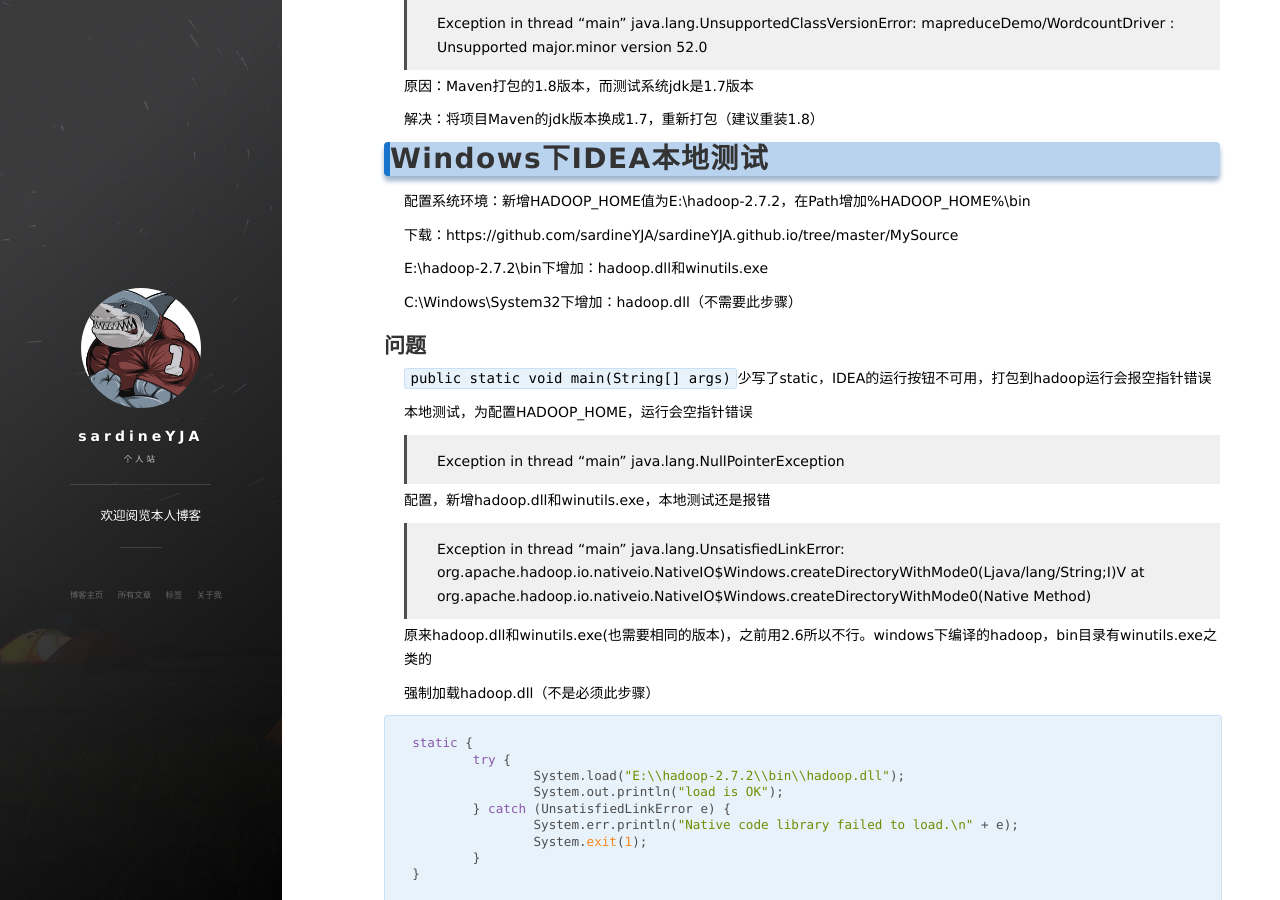
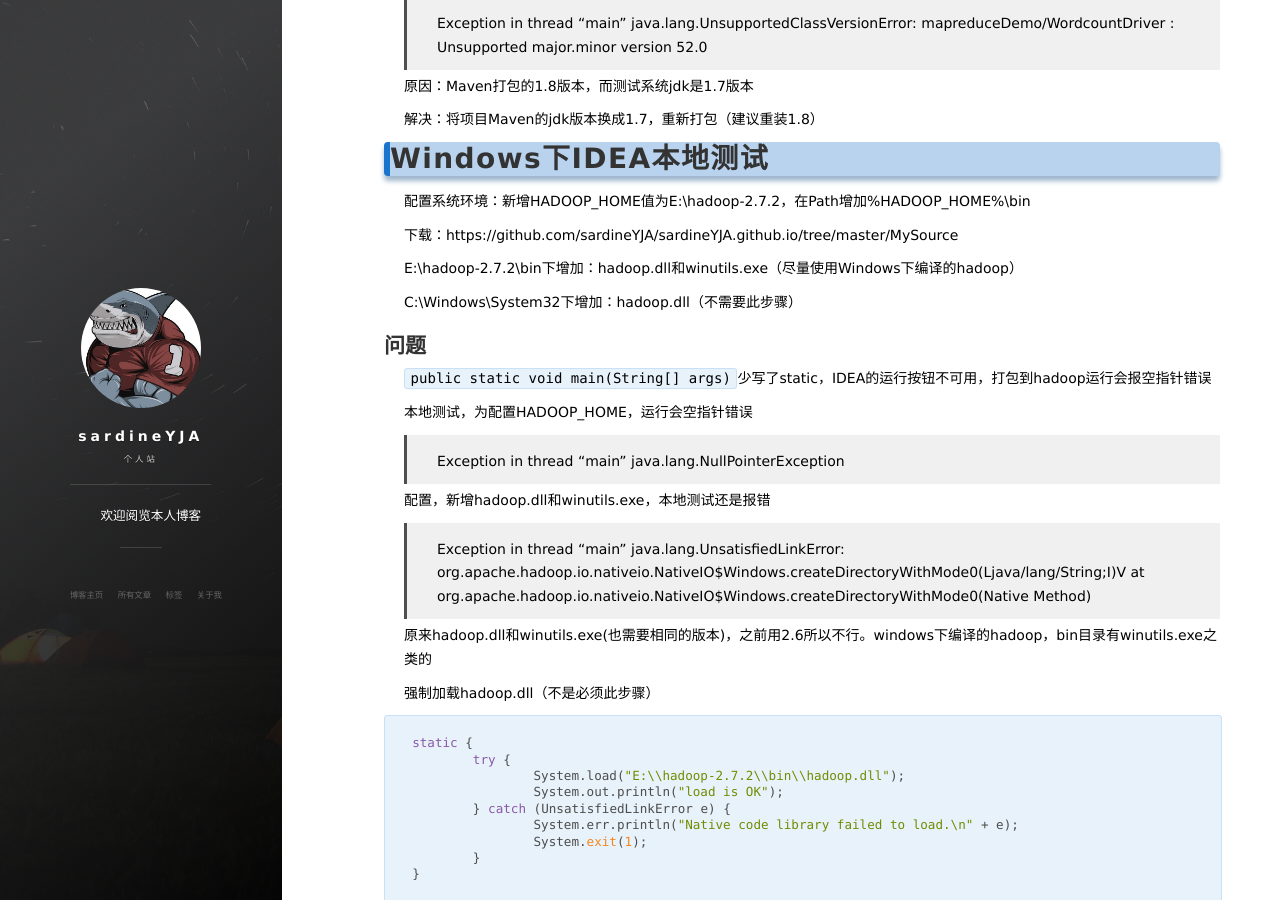
Before and after one commit to sardineYJA/sardineYJA.github.io, a Jekyll site: the page built from _posts/2019-06-15-hadoop-mapreduce.md, in a window 1280 px wide and 900 px high, scrolled down 1794 px. Built offline with Jekyll 4.4.1, drawn with Linux system fonts in a browser that asks for light colours; nearby versions of some CDN libraries; comment, search, counter and statistics services are not loaded.

Commit message:
Update 2019-06-15-hadoop-mapreduce.md

```diff
--- a/_posts/2019-06-15-hadoop-mapreduce.md
+++ b/_posts/2019-06-15-hadoop-mapreduce.md
@@ -118,7 +118,7 @@ log4j.appender.console.layout.ConversionPattern=%d{yy/MM/dd HH:mm:ss} %p %c{1}:
 
 下载：https://github.com/sardineYJA/sardineYJA.github.io/tree/master/MySource
 
-E:\hadoop-2.7.2\bin下增加：hadoop.dll和winutils.exe
+E:\hadoop-2.7.2\bin下增加：hadoop.dll和winutils.exe（尽量使用Windows下编译的hadoop）
 
 C:\Windows\System32下增加：hadoop.dll（不需要此步骤）
 
```
